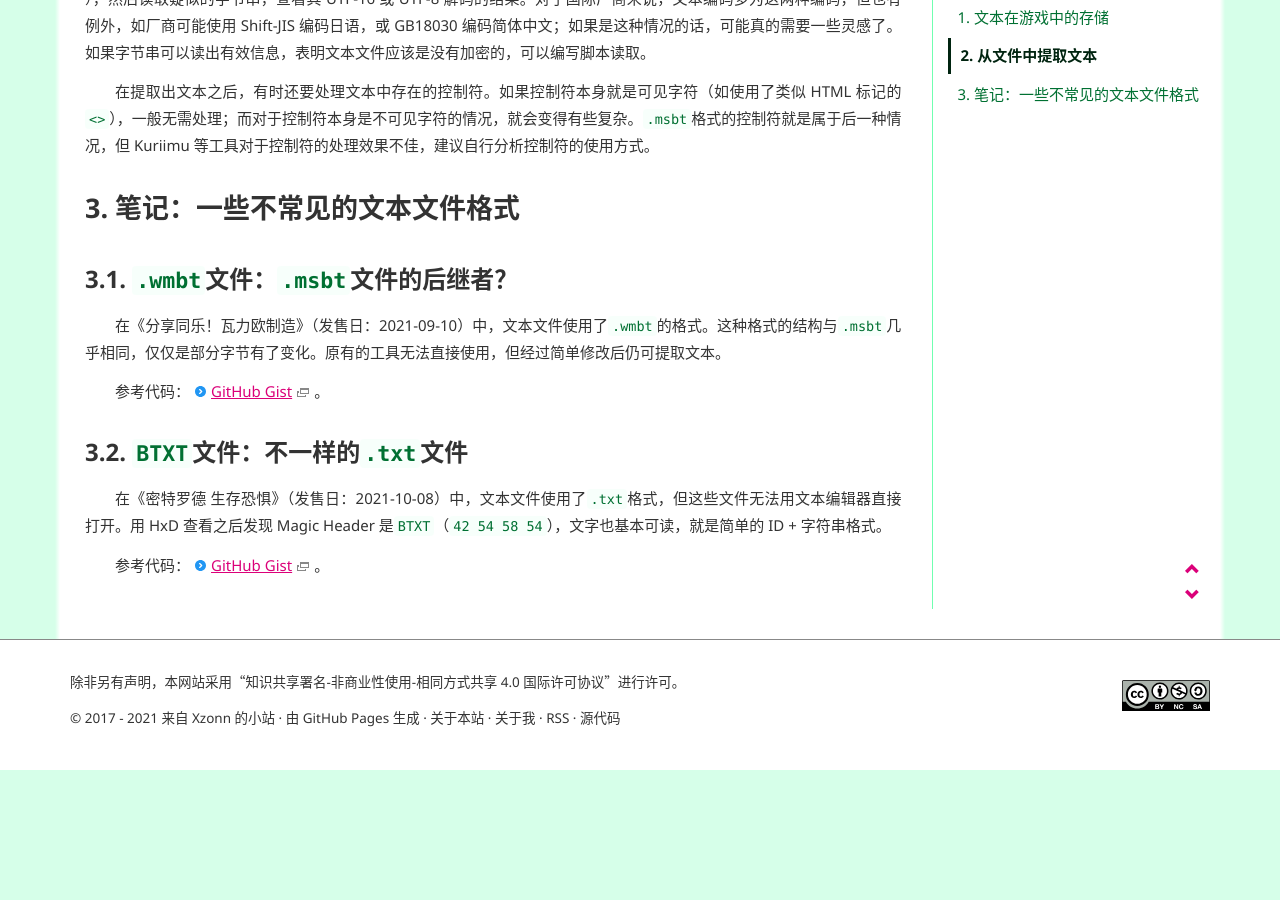
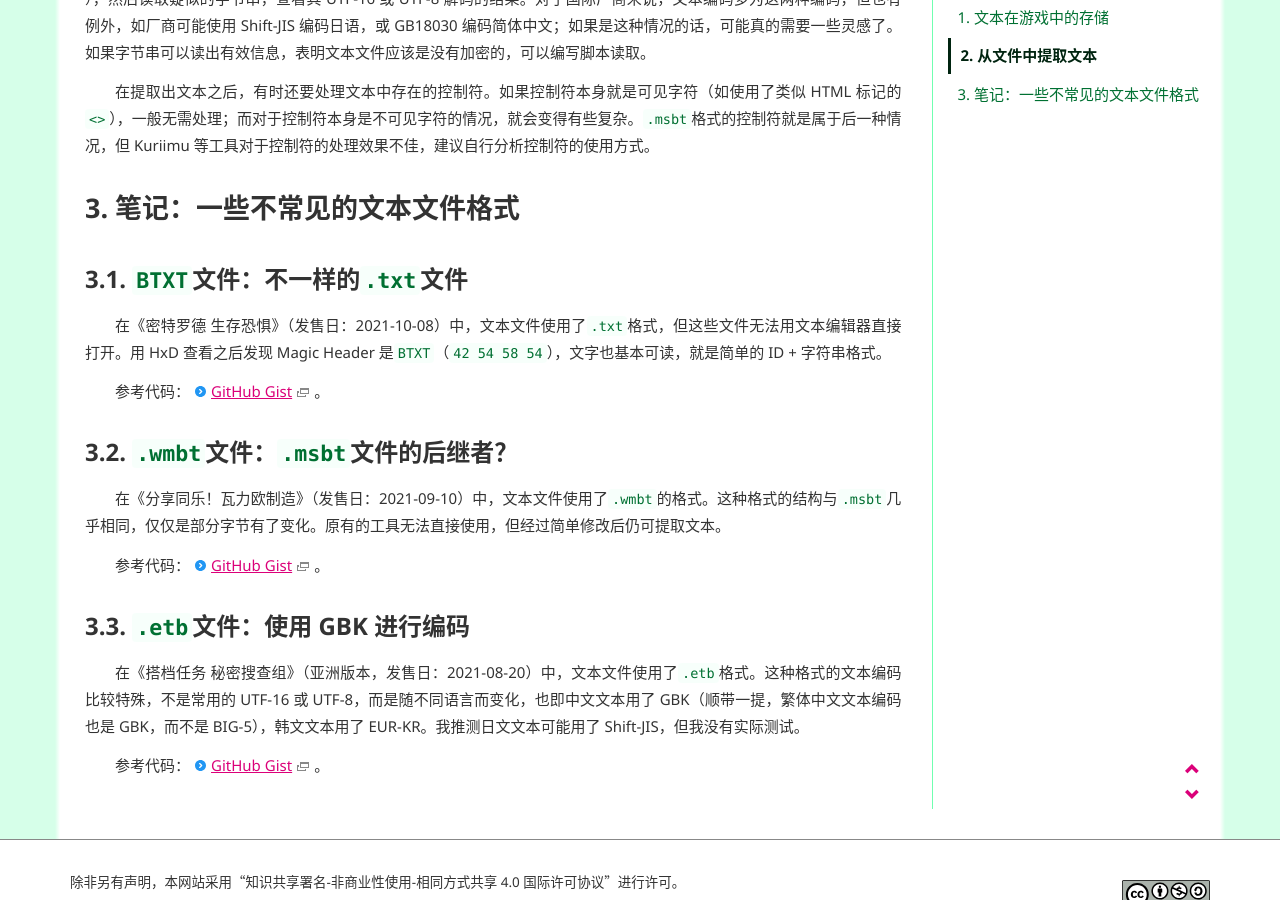
Before and after one commit to Xzonn/xzonn.github.io, a Jekyll site: the page built from _posts/2021-10-14-Try-to-Extract-Messages-from-Games.md, in a window 1280 px wide and 900 px high, scrolled down 1288 px. Built offline with Jekyll 4.4.1, drawn with Linux system fonts in a browser that asks for light colours; comment, search, counter and statistics services are not loaded; before the commit the page ends 2058 px from its top, so only the background shows below that; some of the changed text lies outside the part shown.

Commit message:
2021-10-17

```diff
--- a/_posts/2021-10-14-Try-to-Extract-Messages-from-Games.md
+++ b/_posts/2021-10-14-Try-to-Extract-Messages-from-Games.md
@@ -25,12 +25,17 @@ title: 尝试从游戏中提取文本
 在提取出文本之后，有时还要处理文本中存在的控制符。如果控制符本身就是可见字符（如使用了类似HTML标记的`<>`），一般无需处理；而对于控制符本身是不可见字符的情况，就会变得有些复杂。`.msbt`格式的控制符就是属于后一种情况，但Kuriimu等工具对于控制符的处理效果不佳，建议自行分析控制符的使用方式。
 
 ## 笔记：一些不常见的文本文件格式
+### `BTXT`文件：不一样的`.txt`文件
+在《密特罗德 生存恐惧》（发售日：2021-10-08）中，文本文件使用了`.txt`格式，但这些文件无法用文本编辑器直接打开。用HxD查看之后发现Magic Header是`BTXT`（`42 54 58 54`），文字也基本可读，就是简单的ID + 字符串格式。
+
+参考代码：[GitHub Gist](https://gist.github.com/Xzonn/aa4ffdfc89ea416108e8348f2506ad99)。
+
 ### `.wmbt`文件：`.msbt`文件的后继者？
 在《分享同乐！瓦力欧制造》（发售日：2021-09-10）中，文本文件使用了`.wmbt`的格式。这种格式的结构与`.msbt`几乎相同，仅仅是部分字节有了变化。原有的工具无法直接使用，但经过简单修改后仍可提取文本。
 
 参考代码：[GitHub Gist](https://gist.github.com/Xzonn/f779dcb213fa8c366779f8b22c94f0c4)。
 
-### `BTXT`文件：不一样的`.txt`文件
-在《密特罗德 生存恐惧》（发售日：2021-10-08）中，文本文件使用了`.txt`格式，但这些文件无法用文本编辑器直接打开。用HxD查看之后发现Magic Header是`BTXT`（`42 54 58 54`），文字也基本可读，就是简单的ID + 字符串格式。
+### `.etb`文件：使用GBK进行编码
+在《搭档任务 秘密搜查组》（亚洲版本，发售日：2021-08-20）中，文本文件使用了`.etb`格式。这种格式的文本编码比较特殊，不是常用的UTF-16或UTF-8，而是随不同语言而变化，也即中文文本用了GBK（顺带一提，繁体中文文本编码也是GBK，而不是BIG-5），韩文文本用了EUR-KR。我推测日文文本可能用了Shift-JIS，但我没有实际测试。
 
-参考代码：[GitHub Gist](https://gist.github.com/Xzonn/aa4ffdfc89ea416108e8348f2506ad99)。
+参考代码：[GitHub Gist](https://gist.github.com/Xzonn/bc9454ec711d4c547776825c5eaea476)。
```
Also changed, not shown: other parts of _posts/2021-10-14-Try-to-Extract-Messages-from-Games.md (+1 -1 lines), _posts/2021-05-23-0th-PKU-Geek-Game-Writeups.md (+1 -0 lines).
